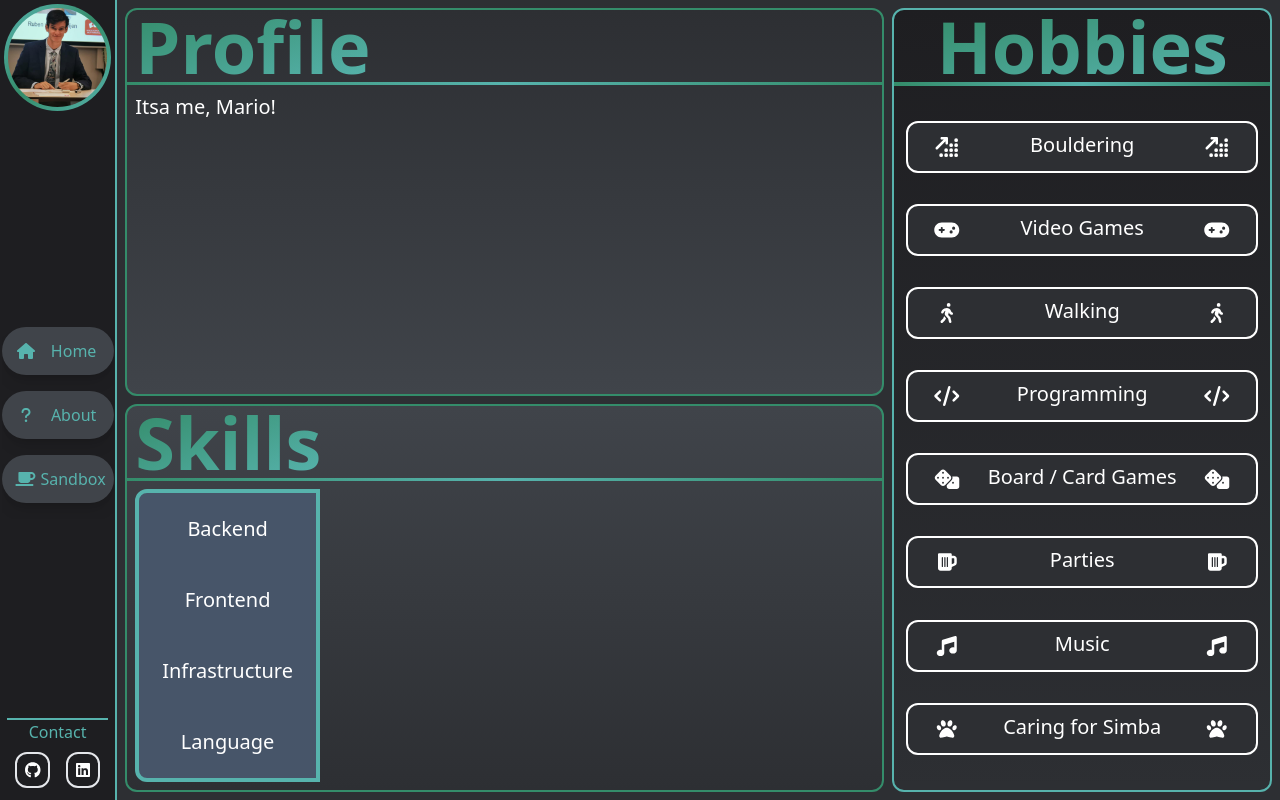
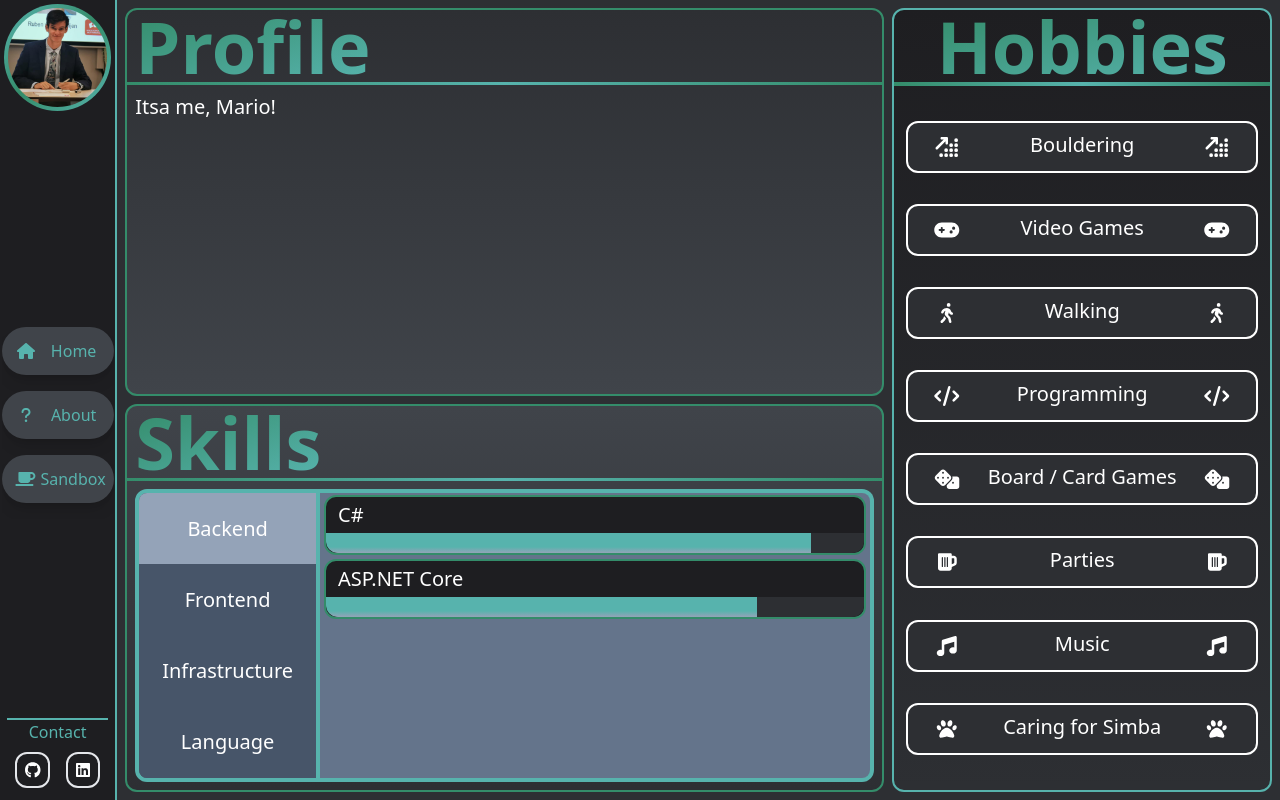
Before and after one commit to FRMeulen/me-online, a Vue app: page /about in a window 1280 px wide. Both pictures are taken after a click on the element "Backend". Built offline with nearby package versions, Linux system fonts and the light colour scheme.

Commit message:
Working tabs.

```diff
--- a/src/components/about/Skills/SkillBar.vue
+++ b/src/components/about/Skills/SkillBar.vue
@@ -1,6 +1,6 @@
 <template>
   <div
-    class="skill-bar bg-bgsecondary rounded-xl w-1/2 border-2 border-secondary"
+    class="skill-bar bg-bgsecondary rounded-xl w-full border-2 border-secondary my-0.5"
   >
     <div class="flex flex-col">
       <span class="text-xl m-1 ml-3">{{ name }}</span>
--- a/src/components/about/Skills/SkillsCard.vue
+++ b/src/components/about/Skills/SkillsCard.vue
@@ -11,55 +11,69 @@
       <div class="bg-gradient-to-r from-secondary to-primary w-1/2 h-1"></div>
       <div class="bg-gradient-to-r from-primary to-secondary w-1/2 h-1"></div>
     </div>
-    <div class="skills-text-container text-xl m-2 h-full">
+    <div class="skills-text-container flex flex-row text-xl m-2 h-full">
       <div
         class="skills-category-tabs flex flex-col flex-grow w-1/4 h-full rounded-tl-xl rounded-bl-xl border-primary border-4 bg-slate-600"
       >
         <div
           class="backend-tab skill-tab"
-          @click="onTabClick('backend')"
-          :class="activeState('backend')"
+          @click="onTabClick(SkillCategory.Backend)"
+          :class="activeState(SkillCategory.Backend)"
         >
           <span>Backend</span>
         </div>
         <div
           class="frontend-tab skill-tab"
-          @click="onTabClick('frontend')"
-          :class="activeState('frontend')"
+          @click="onTabClick(SkillCategory.Frontend)"
+          :class="activeState(SkillCategory.Frontend)"
         >
           <span>Frontend</span>
         </div>
         <div
           class="infra-tab skill-tab"
-          @click="onTabClick('infra')"
-          :class="activeState('infra')"
+          @click="onTabClick(SkillCategory.Infrastructure)"
+          :class="activeState(SkillCategory.Infrastructure)"
         >
           <span>Infrastructure</span>
         </div>
         <div
           class="language-tab skill-tab"
-          @click="onTabClick('language')"
-          :class="activeState('language')"
+          @click="onTabClick(SkillCategory.Language)"
+          :class="activeState(SkillCategory.Language)"
         >
           <span>Language</span>
         </div>
+      </div>
+      <div
+        class="skill-bars-container flex flex-col w-3/4 px-1 rounded-r-xl bg-slate-500 border-primary border-y-4 border-r-4"
+      >
+        <SkillBar
+          v-for="skill in skillsByTab(selectedTab)"
+          :key="skill.code"
+          :name="skill.skillName"
+          :percentage="skill.percentage"
+        />
       </div>
     </div>
   </div>
 </template>
 
 <script lang="ts" setup>
-import { computed } from "vue";
+import SkillBar from "@/components/about/Skills/SkillBar.vue";
+import { SkillCategory } from "@/enums/SkillCategory";
+import { Skills } from "@/constants";
+import { computed, ref } from "vue";
 
-let selectedTab = "";
+let selectedTab = ref(0);
 
-const activeState = computed(
-  () => (tab: string) => isActive(tab) ? "active" : "inactive",
-);
+const skillsByTab = computed(() => (tab: SkillCategory) => {
+  return Skills.filter((skill) => skill.category === tab);
+});
 
-const isActive = (tab: string) => selectedTab === tab;
+const activeState = (tab: SkillCategory) =>
+  selectedTab.value === tab ? "tab-active" : "tab-inactive";
 
-const onTabClick = (tab: string) => {
-  selectedTab = tab;
+const onTabClick = (tab: SkillCategory) => {
+  selectedTab.value = tab;
 };
 </script>
--- a/src/constants/index.ts
+++ b/src/constants/index.ts
@@ -1,2 +1,3 @@
 export { HomeScreenWords } from "./HomeScreenWords";
 export { Hobbies } from "./Hobbies";
+export { Skills } from "./Skills";
```
